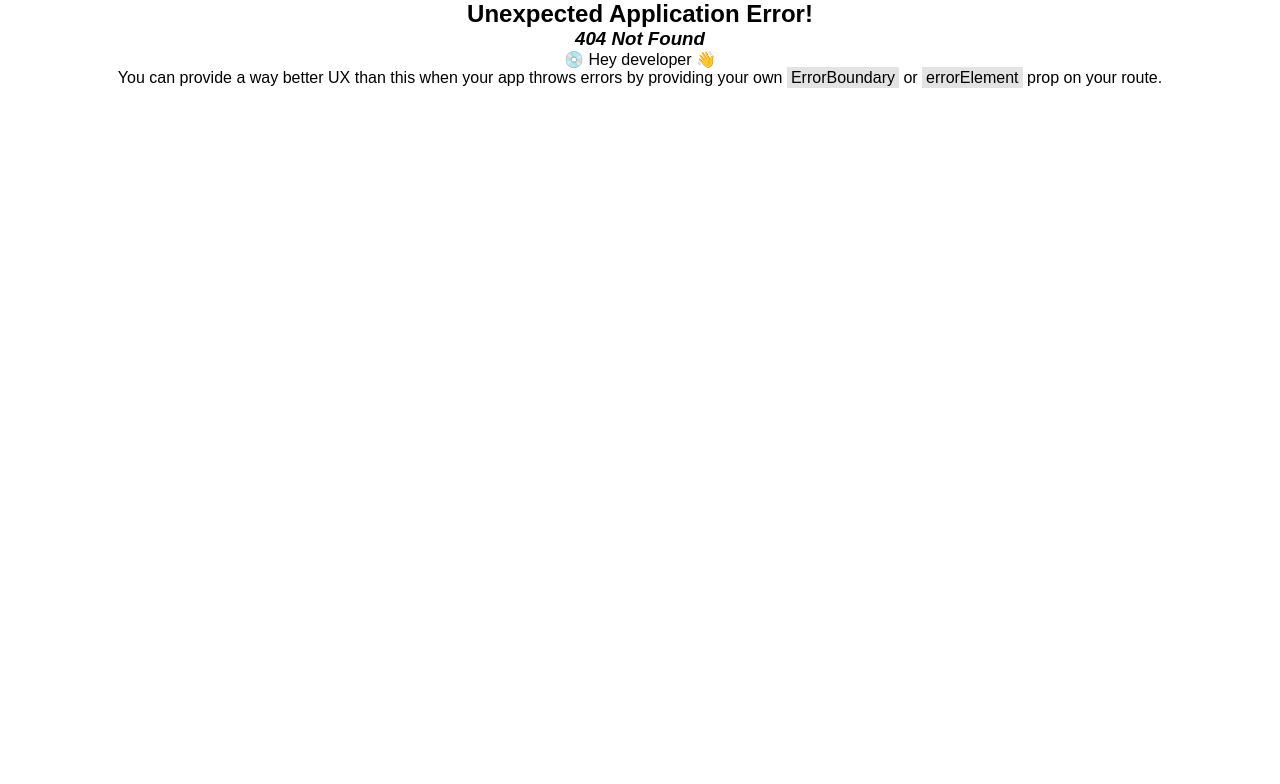
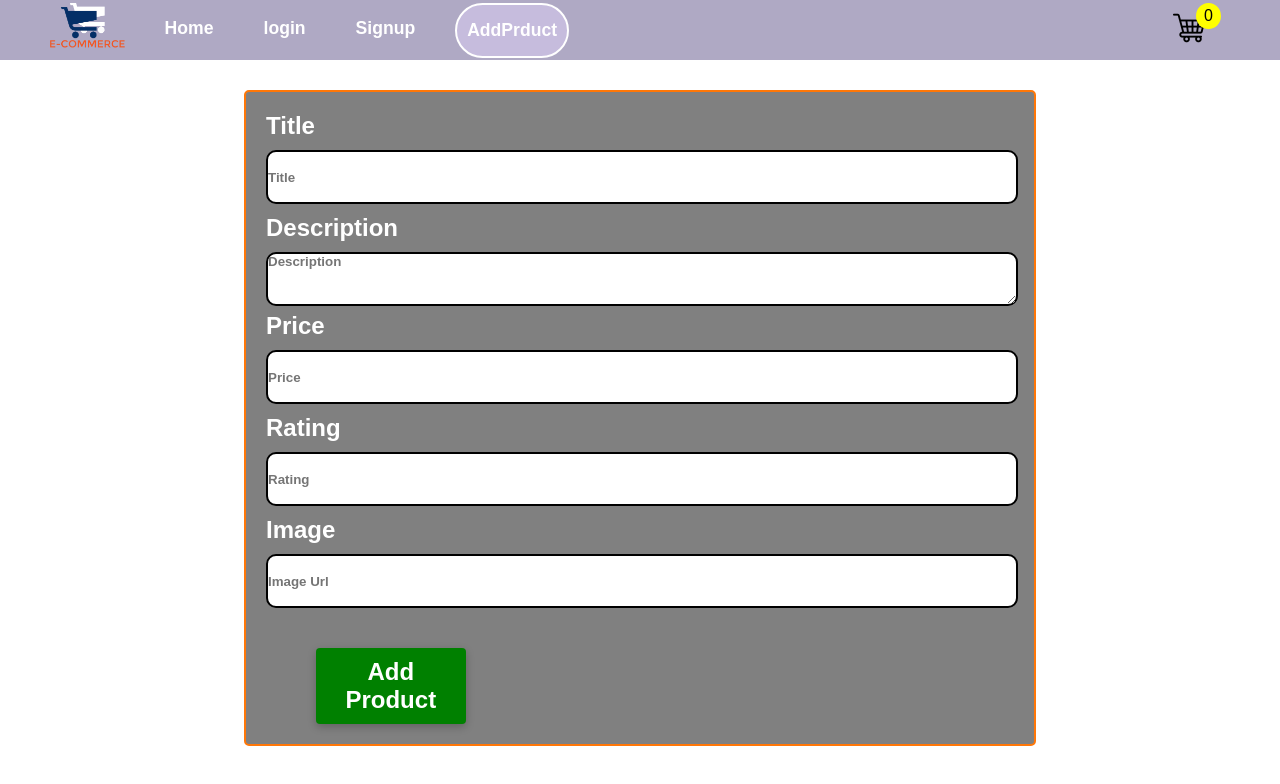
Before and after one commit to kunalkumar2002/eCommerce-web-App, a React (Create React App) app: page /add-product in a window 1280 px wide. Before the commit this address had no page. Shown: the top 784 px of the page. Built offline with nearby package versions, Linux system fonts and the light colour scheme.

Commit message:
handling data by redux-toolKit

```diff
--- a/src/components/App.js
+++ b/src/components/App.js
@@ -14,6 +14,7 @@ import { Home } from "../pages/Home";
 import { CartPage } from "../pages/CartPage";
 import { AlertComp } from "./AlertComp";
 import { ProductDetails } from "../pages/ProductDetails";
+import { AddnewProduct } from "../pages/addNewproduct";
 
 export default function App() {
   // const { message } = store.getState().alertReducer;
@@ -21,13 +22,15 @@ export default function App() {
   const router = createBrowserRouter([
     {
       path: "/",
-      element: <Navbar />,
+      element: <Navbar login="login" />,
       children: [
         { index: true, element: <Home /> },
         { path: "/login", element: <Login /> },
         { path: "/signup", element: <SignUp /> },
         { path: "/cart-page", element: <CartPage /> },
         { path: "/product-page/:id", element: <ProductDetails /> },
+        { path: "/add-product", element: <AddnewProduct /> },
+
         // {
         //   path: "/",
         //   children: [
--- a/src/components/Navbar.js
+++ b/src/components/Navbar.js
@@ -3,7 +3,7 @@ import { Link, NavLink, Outlet } from "react-router-dom";
 import { websitelogo, shoppingcartLogo } from "../assets/exportAssets";
 import { useSelector } from "react-redux";
 import { userSelector } from "../redux/reducers/userReducer";
-export const Navbar = () => {
+export const Navbar = (props) => {
   const { userCartData } = useSelector(userSelector);
   return (
     <div>
@@ -14,15 +14,17 @@ export const Navbar = () => {
           </div>
 
           <NavLink
-            style={({ isActive }) =>
-              isActive
+            style={({ isActive }) => ({
+              display: props.login === "" ? "none" : "block",
+              ...(isActive
                 ? {
                     border: "2px solid #fff",
                     backgroundColor: "#e1d1f976",
                   }
-                : null
-            }
-            to="/">
+                : null),
+            })}
+            to="/"
+          >
             Home
           </NavLink>
 
@@ -35,8 +37,9 @@ export const Navbar = () => {
                   }
                 : null
             }
-            to="/login">
-            Login
+            to="/login"
+          >
+            {props.login}
           </NavLink>
 
           <NavLink
@@ -48,8 +51,22 @@ export const Navbar = () => {
                   }
                 : null
             }
-            to="/signup">
+            to="/signup"
+          >
             Signup
+          </NavLink>
+          <NavLink
+            style={({ isActive }) =>
+              isActive
+                ? {
+                    border: "2px solid #fff",
+                    backgroundColor: "#e1d1f976",
+                  }
+                : null
+            }
+            to="/add-product"
+          >
+            AddPrduct
           </NavLink>
         </nav>
         <Link to="/cart-page">
--- a/src/components/ProductComp.js
+++ b/src/components/ProductComp.js
@@ -51,12 +51,14 @@ export const Products = (props) => {
       {/* conditional rendering to ensure that tooltip only appears when button is
     disabled */}
       <Tooltip id="addcart-tooltip" />
+      <button>delete</button>
       {!isLoggedIn ? (
         <button
           data-tooltip-id="addcart-tooltip"
           data-tooltip-content="Login to adds this product in cart"
           onClick={() => console.log("click")}
-          disabled={!isLoggedIn}>
+          disabled={!isLoggedIn}
+        >
           Add to Cart
         </button>
       ) : (
@@ -74,9 +76,11 @@ const styles = {
     height: "100%",
     width: "19%",
     margin: 10,
-    padding: 10,
-    flexWrap: "nowrap",
+    paddingTop: 10,
+    paddingBottom: 10,
+    flexWrap: "wrap",
     alignItems: "center",
+    border: "2px solid gray",
   },
   productDescpStyle: {
     textWrap: "balance",
--- a/src/pages/Home.js
+++ b/src/pages/Home.js
@@ -1,4 +1,4 @@
-import { useEffect } from "react";
+import { useEffect, useState } from "react";
 import { useDispatch, useSelector } from "react-redux";
 import {
   getProductsFromDB,
@@ -9,36 +9,89 @@ import { authSelector } from "../redux/reducers/authReducer.js";
 
 export const Home = () => {
   const dispatch = useDispatch();
-  const { products, isLoading } = useSelector(productSelector);
+  let { products, isLoading } = useSelector(productSelector);
   const { isLoggedIn } = useSelector(authSelector);
+  const [enable, setEnable] = useState(false);
+  const [item, setItem] = useState([]);
   useEffect(() => {
     dispatch(getProductsFromDB());
   }, [dispatch]);
+
+  // useEffect(() => {
+  //   dispatch();
+  // }, []);
+
+  const handleSort = (e) => {
+    e.preventDefault();
+    // console.log(products);
+    const sortedProducts = [...products];
+    sortedProducts.sort((a, b) => a.price - b.price);
+    // products = [...sortedProducts];
+    products = sortedProducts;
+    setItem(products);
+    setEnable(!enable);
+    //console.log(item);
+    console.log(products);
+  };
+  const handleUnsort = (e) => {
+    e.preventDefault();
+    setEnable(!enable);
+  };
+
   return isLoading ? (
     <h2>Loading Products... </h2>
   ) : (
-    <div className="homePage" style={styles.homePage}>
-      {!isLoggedIn ? <h3>Login to Add products into your cart</h3> : <></>}
-      <div style={styles.homePageProductPart}>
-        {products.map((currProd, index) => {
-          return <Products currProd={currProd} key={index} />;
-        })}
+    <div>
+      {!enable && (
+        <button style={styles.sort} onClick={handleSort}>
+          sort By
+        </button>
+      )}
+      {enable && (
+        <button style={styles.sort} onClick={handleUnsort}>
+          <span>Close</span>
+        </button>
+      )}
+      <div className="homePage" style={styles.homePage}>
+        {!isLoggedIn ? <h3>Login to Add products into your cart</h3> : <></>}
+        <div style={styles.homePageProductPart}>
+          {item.length !== 0 &&
+            item.map((currProd, index) => {
+              return <Products currProd={currProd} key={index} />;
+            })}
+          {item.length === 0 &&
+            products.map((currProd, index) => {
+              return <Products currProd={currProd} key={index} />;
+            })}
+        </div>
       </div>
     </div>
   );
 };
 const styles = {
+  sort: {
+    marginLeft: 20,
+    marginTop: 20,
+    backgroundColor: "green",
+    border: "2px solid black",
+    borderRadius: 5,
+    color: "white",
+    fontWeight: "bold",
+  },
   homePage: {
     display: "flex",
     flexWrap: "wrap",
     flexDirection: "column",
     justifyContent: "space-between",
     alignItems: "flex-end",
+    marginTop: "20px",
+    marginBottom: "20px",
   },
   homePageProductPart: {
     display: "flex",
 
     flexWrap: "wrap",
     justifyContent: "space-between",
+    alignItems: "contain",
   },
 };
--- a/src/pages/Login.js
+++ b/src/pages/Login.js
@@ -1,11 +1,13 @@
 import { useRef } from "react";
 import { useDispatch, useSelector } from "react-redux";
+import { useNavigate } from "react-router-dom";
 
 import { authSelector, userLogin } from "../redux/reducers/authReducer";
 import { Tooltip } from "react-tooltip";
 export const Login = () => {
   const dispatch = useDispatch();
   const { displayName, isLoggedIn } = useSelector(authSelector);
+  const navigate = useNavigate();
 
   const emailRef = useRef();
   const passwordRef = useRef();
@@ -15,9 +17,10 @@ export const Login = () => {
     const userPasswordInput = passwordRef.current.value;
     console.log(userEmailInput, userPasswordInput);
     dispatch(userLogin({ userEmailInput, userPasswordInput }));
+    navigate(`/`);
   };
   return (
-    <div className="loignPage">
+    <div className="loignPage" style={styles.container}>
       <form onSubmit={handleLoginSubmit} style={styles.formStyle}>
         <label>Enter Your Email</label>
         <input ref={emailRef} type="email" required />
@@ -30,7 +33,8 @@ export const Login = () => {
           <button
             data-tooltip-id="login-tooltip"
             data-tooltip-content="you are already loggedIn"
-            disabled={isLoggedIn}>
+            disabled={isLoggedIn}
+          >
             LogIn
           </button>
         )}
@@ -41,8 +45,16 @@ export const Login = () => {
 };
 
 const styles = {
+  container: {
+    width: "60%",
+    margin: "0 auto",
+  },
   formStyle: {
     display: "flex",
     flexDirection: "column",
+    width: "60%",
+    textAlign: "left",
+    margin: "10px",
+    padding: "10px",
   },
 };
--- a/src/pages/ProductDetails.js
+++ b/src/pages/ProductDetails.js
@@ -68,7 +68,8 @@ export const ProductDetails = () => {
           data-tooltip-id="addcart-tooltip"
           data-tooltip-content="Login to adds this product in cart"
           onClick={() => console.log("click")}
-          disabled={!isLoggedIn}>
+          disabled={!isLoggedIn}
+        >
           Add to Cart
         </button>
       ) : (
--- a/src/pages/SignUp.js
+++ b/src/pages/SignUp.js
@@ -23,7 +23,7 @@ export const SignUp = () => {
   };
 
   return (
-    <div className="signUpPage">
+    <div className="signUpPage" style={styles.container}>
       <form onSubmit={handleSignUp} style={styles.formStyle}>
         <label>Enter your name</label>
         <input
@@ -53,8 +53,16 @@ export const SignUp = () => {
 };
 
 const styles = {
+  container: {
+    width: "60%",
+    margin: "0 auto",
+  },
   formStyle: {
     display: "flex",
     flexDirection: "column",
+    width: "60%",
+    textAlign: "left",
+    margin: "10px",
+    padding: "10px",
   },
 };
--- /dev/null
+++ b/src/pages/addNewproduct.js
@@ -0,0 +1,160 @@
+import { useState } from "react";
+import { db } from "../firebase";
+import { doc, setDoc, collection } from "firebase/firestore";
+
+export const AddnewProduct = () => {
+  const [data, setData] = useState({
+    title: "",
+    price: 0,
+    thumbnail: "",
+    rating: 0.0,
+    description: "",
+  });
+
+  const handleSubmit = async (e) => {
+    e.preventDefault();
+    //console.log(data);
+
+    const ref = doc(collection(db, "products"));
+    const newdata = {
+      title: data.title,
+      price: data.price,
+      thumbnail: data.thumbnail,
+      rating: data.rating,
+      description: data.description,
+    };
+    try {
+      await setDoc(ref, newdata);
+      setData({
+        title: "",
+        price: 0,
+        thumbnail: "",
+        rating: 0.0,
+        description: "",
+        category: "",
+        image: "",
+        brand: "",
+        id: "",
+      });
+    } catch (error) {
+      console.log("Error adding document: ", error);
+    }
+  };
+
+  return (
+    <div style={styles.body}>
+      <div style={styles.container}>
+        <form style={styles.holder} onSubmit={handleSubmit}>
+          <label style={styles.label}>
+            Title
+            <input
+              style={styles.input}
+              placeholder="Title"
+              onChange={(e) =>
+                setData((prev) => ({ ...prev, title: e.target.value }))
+              }
+            />
+          </label>
+          <label style={styles.label}>
+            Description
+            <textarea
+              style={styles.textarea}
+              placeholder="Description"
+              onChange={(e) =>
+                setData((prev) => ({ ...prev, description: e.target.value }))
+              }
+            />
+          </label>
+          <label style={styles.label}>
+            Price
+            <input
+              type="number"
+              style={styles.input}
+              placeholder="Price"
+              onChange={(e) =>
+                setData((prev) => ({ ...prev, price: e.target.value }))
+              }
+            />
+          </label>
+          <label style={styles.label}>
+            Rating
+            <input
+              type="number"
+              style={styles.input}
+              placeholder="Rating"
+              onChange={(e) =>
+                setData((prev) => ({ ...prev, rating: e.target.value }))
+              }
+            />
+          </label>
+          <label style={styles.label}>
+            Image
+            <input
+              style={styles.input}
+              placeholder="Image Url"
+              onChange={(e) =>
+                setData((prev) => ({ ...prev, thumbnail: e.target.value }))
+              }
+            />
+          </label>
+
+          <button style={styles.addProduct}>Add Product</button>
+        </form>
+      </div>
+    </div>
+  );
+};
+
+const styles = {
+  body: {
+    backgroundColor: "white",
+  },
+  container: {
+    margin: "0 auto",
+    width: "60%",
+    border: "2px solid rgb(255, 119, 7)",
+    borderRadius: "5px",
+    padding: "10px",
+    marginTop: "30px",
+    backgroundColor: "gray",
+  },
+  holder: {
+    display: "flex",
+    flexDirection: "column",
+    padding: "5px",
+    margin: "5px",
+  },
+  label: {
+    textAlign: "left",
+    color: "white",
+    fontWeight: "bold",
+    fontSize: "x-large",
+  },
+  input: {
+    height: "50px",
+    width: "100%",
+    border: "2px solid black",
+    marginBottom: "10px",
+    marginTop: "10px",
+    borderRadius: "10px",
+    fontWeight: "bold",
+  },
+  textarea: {
+    height: "50px",
+    width: "100%",
+    border: "2px solid black",
+    borderRadius: "10px",
+    fontWeight: "bold",
+    marginTop: "10px",
+  },
+  addProduct: {
+    backgroundColor: "green",
+    width: "20%",
+    color: "white",
+    marginTop: "30px",
+    marginLeft: "50px",
+    fontWeight: "bold",
+    fontSize: "x-large",
+    borderRadius: "4px",
+  },
+};
--- a/src/redux/reducers/productsReducer.js
+++ b/src/redux/reducers/productsReducer.js
@@ -18,12 +18,13 @@ export const getProductsFromDB = createAsyncThunk(
     thunkAPI.dispatch(setInitalProduct(data1));
   }
 );
+
 const productSlice = createSlice({
   name: "products",
   initialState,
   reducers: {
     setInitalProduct: (state, action) => {
-      console.log(action);
+      // console.log(action);
       state.products = action.payload;
       state.isLoading = false;
     },
```
